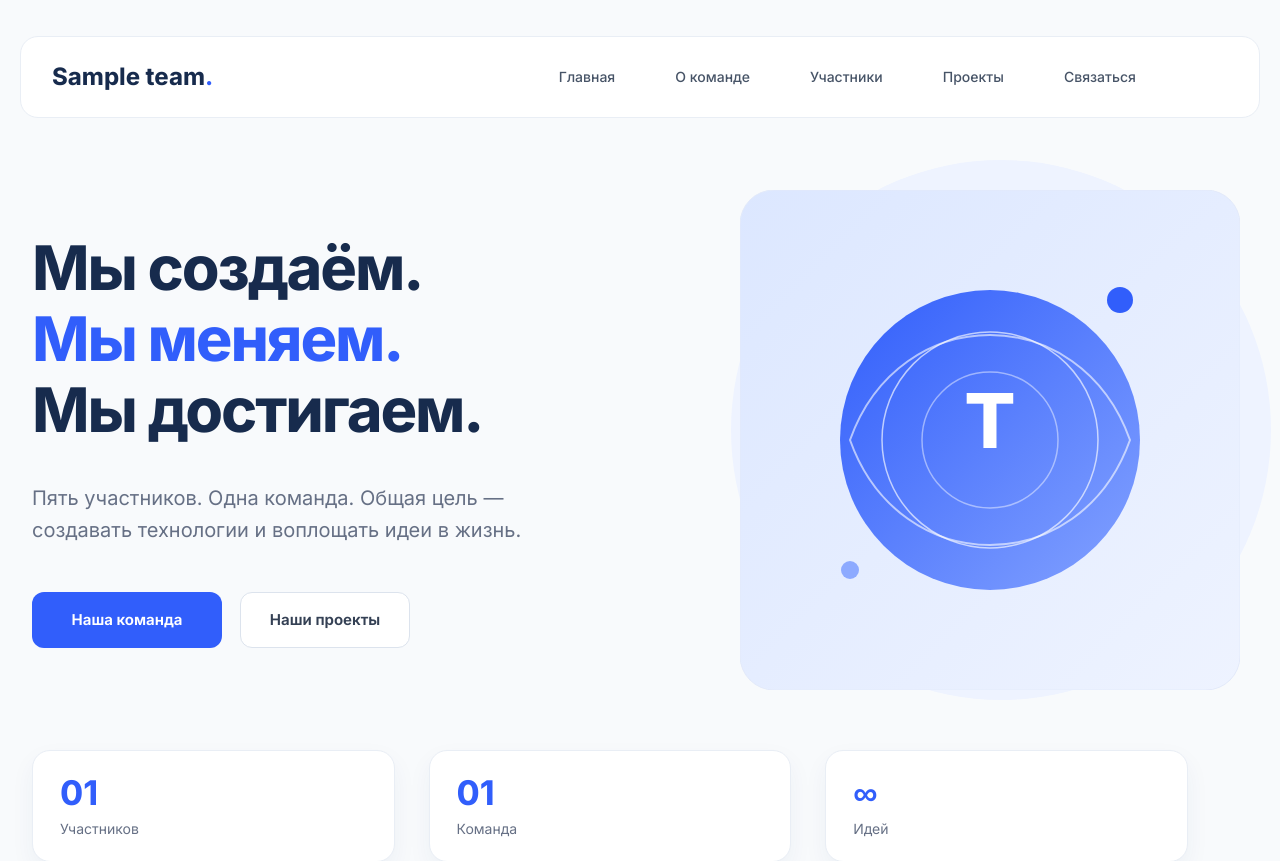
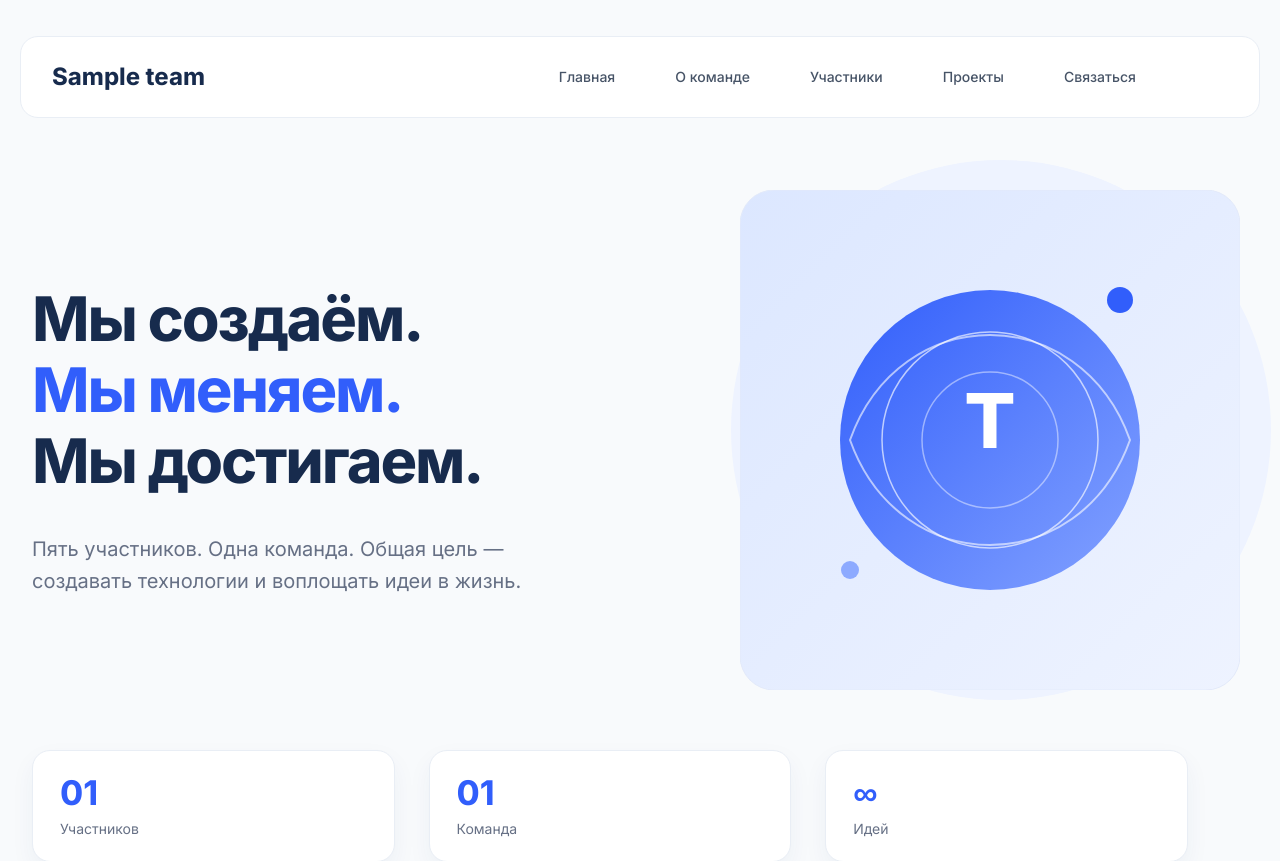
Before and after one commit to xDinDon112/------, a Django app: template templates/index.html in a window 1280 px wide. Shown: the top 861 px of the page. Run offline with Django 5.2, Linux system fonts and the light colour scheme; the template is opened without the code that fills it: most values are stand-ins (such as "Sample title", 1, 10 or a date in 2020).

Commit message:
убрала кнопки и точку

```diff
--- a/templates/index.html
+++ b/templates/index.html
@@ -14,7 +14,7 @@
 <body>
   <a class="skip-link" href="#main">К содержанию</a>
   <header id="top" class="site-header">
-    <a class="brand" href="#top" aria-label="Триумф, начало страницы">{{ team.name }}<span>.</span></a>
+    <a class="brand" href="#top" aria-label="Триумф, начало страницы">{{ team.name }}</a>
     <nav class="desktop-nav" aria-label="Основная навигация">
       {% include 'nav_links.html' %}
       <a href="#contacts">Связаться</a>
@@ -36,10 +36,6 @@
           <p class="mobile-label">IT TEAM / VOLGA.TOP {{ team.year }}</p>
           <h1 id="hero-title"><span>Мы создаём.</span><span>Мы меняем.</span><span>Мы достигаем.</span></h1>
           <p class="hero-description">Пять участников. Одна команда. Общая цель — создавать технологии и воплощать идеи в жизнь.</p>
-          <div class="hero-actions">
-            <a class="button button-primary" href="#team">Наша команда</a>
-            <a class="button button-secondary" href="#projects">Наши проекты</a>
-          </div>
         </div>
         <picture class="hero-art">
           <source media="(max-width: 650px)" srcset="{% static 'images/hero-mobile.svg' %}">
```
